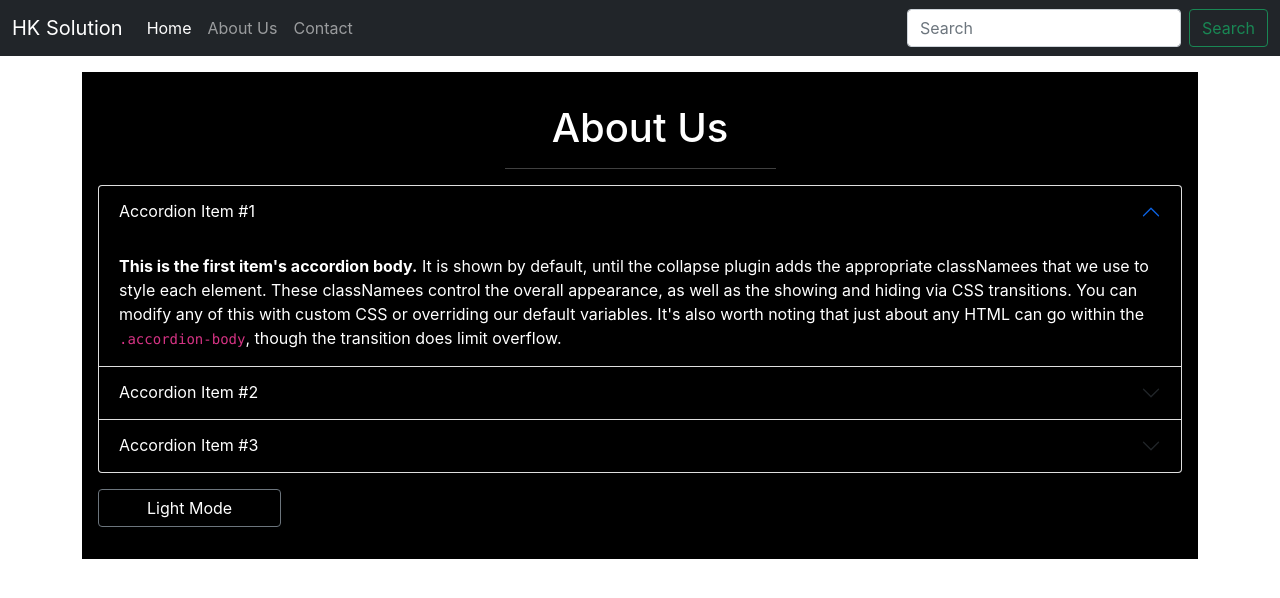
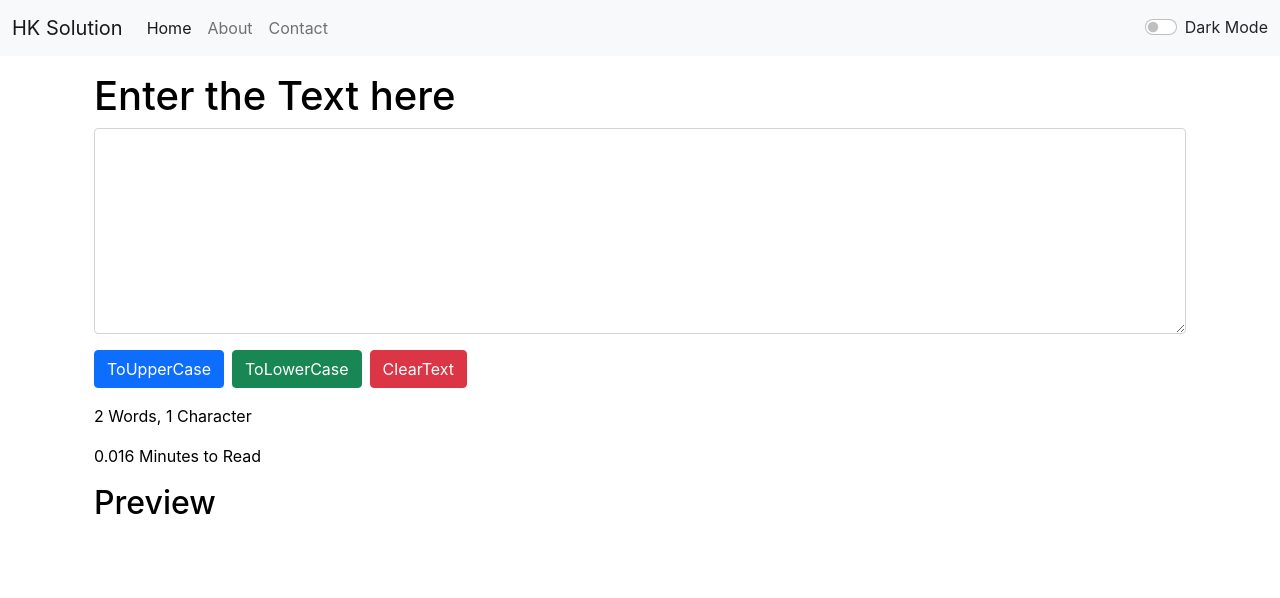
Before and after one commit to harishkgit9640/React_JS_2022, a React (Create React App) app: page / in a window 1280 px wide. Shown: the top 598 px of the page. Built offline with nearby package versions, Linux system fonts and the light colour scheme.

Commit message:
12th video completed

```diff
--- a/src/App.js
+++ b/src/App.js
@@ -1,18 +1,29 @@
+import { useState } from 'react';
 import './App.css';
-import About from './Components/About';
+// import About from './Components/About';
 import Navbar from './Components/Navbar';
-// import TextForm from './Components/TextForm';
+import TextForm from './Components/TextForm';
 
 function App() {
+  const [mode, setMode] = useState('light');
+  const toggleMode = () => {
+    if (mode === 'dark') {
+      setMode('light');
+      document.body.style.backgroundColor = 'white';
+    } else {
+      setMode('dark');
+      document.body.style.backgroundColor = 'gray';
+
+    }
+  }
   return (
     <>
-      <Navbar title="HK Solution" about="About Us" />
+      <Navbar title="HK Solution" mode={mode} toggleMode={toggleMode} />
       <div className="container my-3">
-        <About />
-        {/* <TextForm heading="Enter the Text here" /> */}
+        <TextForm heading="Enter the Text here" mode={mode} />
+        {/* <About /> */}
       </div>
     </>
   );
 }
-
 export default App;
--- a/src/Components/Navbar.js
+++ b/src/Components/Navbar.js
@@ -3,7 +3,7 @@ import PropTypes from 'prop-types';
 
 export default function Navbar(props) {
   return (
-    <nav className="navbar navbar-expand-lg navbar-dark bg-dark">
+    <nav className={`navbar navbar-expand-lg navbar-${props.mode} bg-${props.mode}`}>
       <div className="container-fluid">
         <a className="navbar-brand" href="/">
           {props.title}
@@ -37,17 +37,11 @@ export default function Navbar(props) {
               </a>
             </li>
           </ul>
-          <form className="d-flex">
-            <input
-              className="form-control me-2"
-              type="search"
-              placeholder="Search"
-              aria-label="Search"
-            />
-            <button className="btn btn-outline-success" type="submit">
-              Search
-            </button>
-          </form>
+
+          <div className={`form-check form-switch text-${props.mode === 'light' ? 'dark' : 'light'}`}>
+            <input className="form-check-input" onClick={props.toggleMode} type="checkbox" id="mybtn" />
+            <label className="form-check-label" >Dark Mode</label>
+          </div>
         </div>
       </div>
     </nav>
@@ -58,4 +52,4 @@ Navbar.prototype = {
   about: PropTypes.string,
 };
 
-Navbar.defaultProps = { title: 'Set title here', about: 'set title here' };
+Navbar.defaultProps = { title: 'Set title here', about: 'About' };
--- a/src/Components/TextForm.js
+++ b/src/Components/TextForm.js
@@ -1,9 +1,12 @@
 import React, { useState } from 'react';
-// import { add } from './*math.js';
-// console.log(add(16, 26));
+
+export default function TextForm(props) {
 
 
-export default function TextForm(props) {
+    // const handleCopyText = () => {
+    //     select.text
+    //     settext(newText);
+    // }
 
     const handleClear = () => {
         let newText = " ";
@@ -22,14 +25,16 @@ export default function TextForm(props) {
         settext(event.target.value);
     }
 
-    const [text, settext] = useState("Enter text here...");
+    // const [text, settext] = useState("Enter text here...");
+
+    const [text, settext] = useState(" ");
     return (
         <>
-            <div className="container">
+            <div className="container" style={{ color: props.mode === 'dark' ? 'white' : 'black' }} >
                 <div>
                     <h1>{props.heading}</h1>
                     <div className="mb-3">
-                        <textarea className="form-control" onChange={handleOnChange} rows="8" value={text} ></textarea>
+                        <textarea className="form-control" onChange={handleOnChange} rows="8" value={text} style={{ backgroundColor: props.mode === 'dark' ? 'gray' : 'white', color: props.mode === 'dark' ? 'white' : 'black' }} ></textarea>
                     </div>
                     <button className="btn btn-primary" onClick={handleUpCase}>ToUpperCase</button>
                     <button className="btn btn-success ms-2" onClick={handleLoCase}>ToLowerCase</button>
@@ -38,11 +43,11 @@ export default function TextForm(props) {
                 </div>
             </div>
 
-            <div className="container my-3">
+            <div className="container my-3" style={{ color: props.mode === 'dark' ? 'white' : 'black' }}>
                 <p> {text.split(" ").length} Words, {text.length} Character </p>
                 <p> {0.008 * text.split(" ").length} Minutes to Read </p>
                 <h2>Preview</h2>
-                <p className='text-justify'> {text} </p>
+                <p> {text.length > 0 ? text : "Enter something into the preview it here.."} </p>
             </div>
 
         </>
```
Also changed, not shown: src/Components/Alert.js (added, +9 -0 lines).
